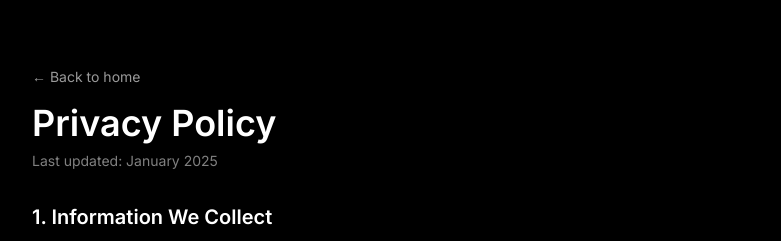
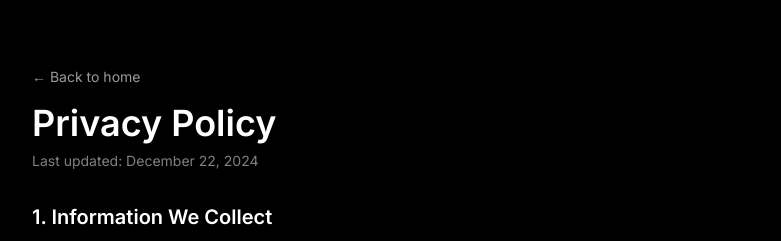
Before and after one commit to Focus072/assistive-typing-app, a Next.js app: page /privacy in a window 1280 px wide. Shown: the top 241 px of the page, without its empty margins (240-1021 px from the left). Built offline with nearby package versions, Linux system fonts and the light colour scheme; no server answers.

Commit message:
chore: update Privacy Policy last updated date to December 22, 2024

```diff
--- a/app/privacy/page.tsx
+++ b/app/privacy/page.tsx
@@ -19,7 +19,7 @@ export default function PrivacyPage() {
             ← Back to home
           </Link>
           <h1 className="text-4xl font-semibold mb-2">Privacy Policy</h1>
-          <p className="text-sm text-white/50">Last updated: January 2025</p>
+          <p className="text-sm text-white/50">Last updated: December 22, 2024</p>
         </div>
         <div className="space-y-6 text-white/70">
           <section className="space-y-4">
```
